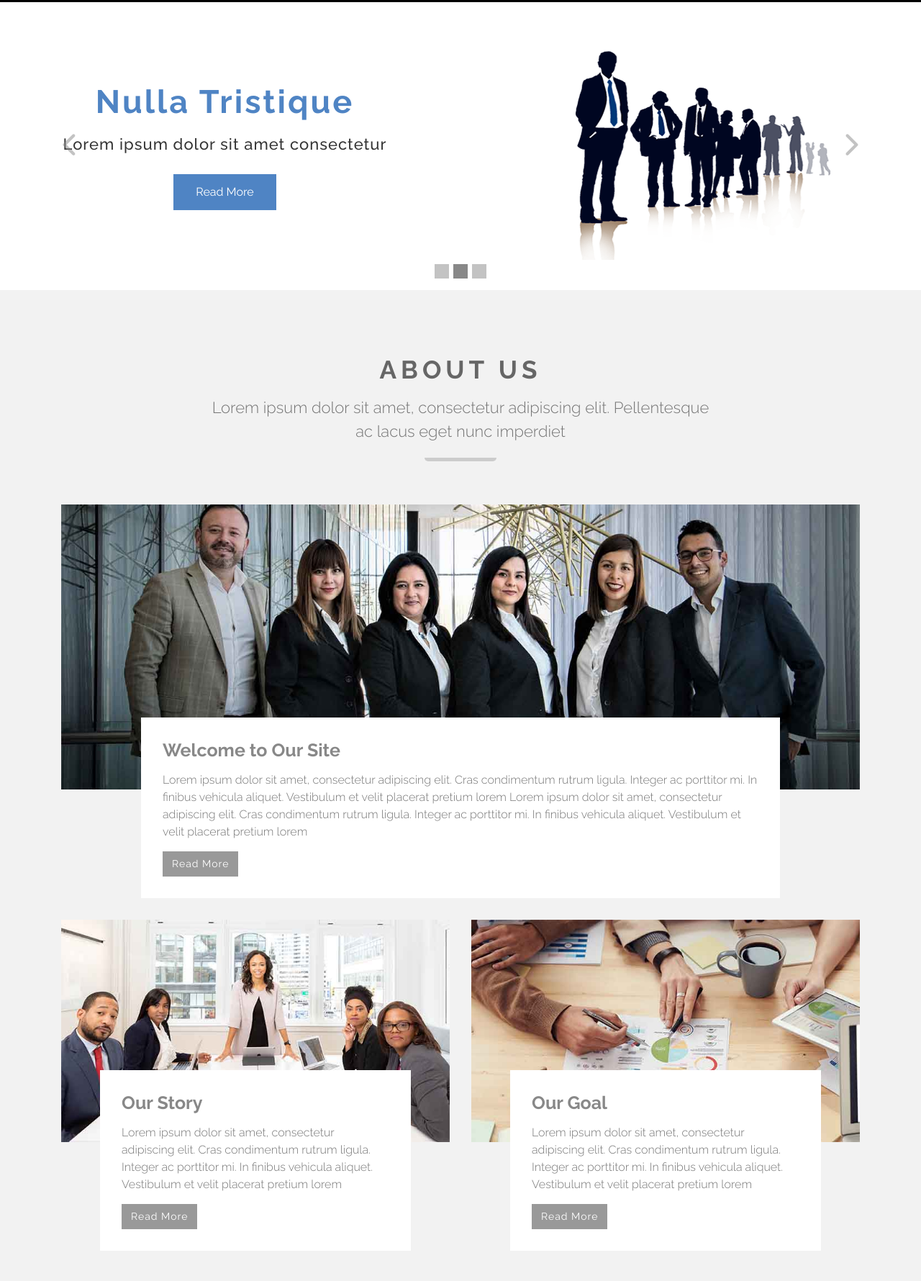
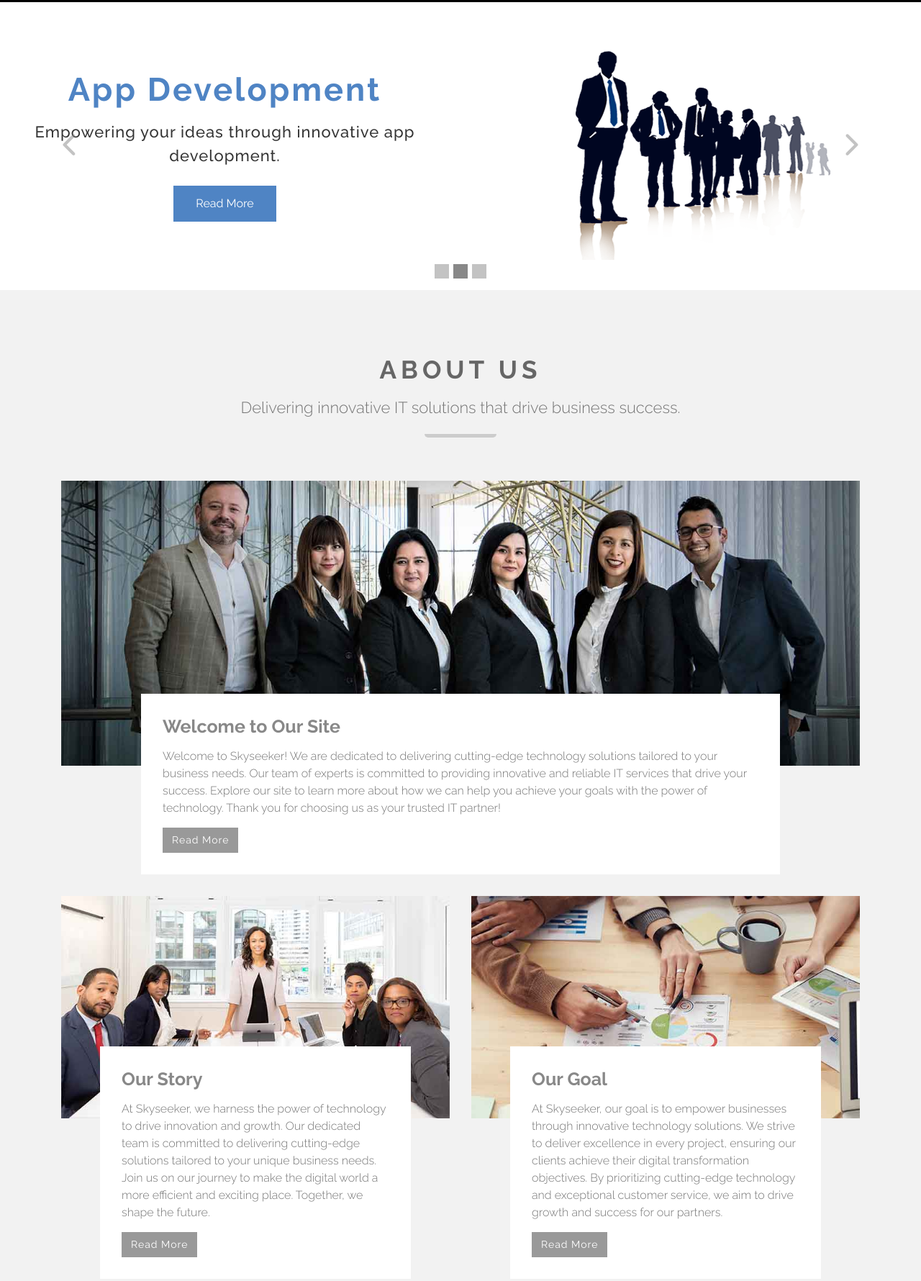
Before and after one commit to Anjaligangwar4455/website, a plain HTML site: page index.html in a window 1280 px wide. Shown: the part 97-1877 px from the top of the page at 72% size. Drawn offline with Linux system fonts and the light colour scheme.

Commit message:
Update index.html

```diff
--- a/index.html
+++ b/index.html
@@ -43,15 +43,15 @@
                         <a href="about.html" class="nav-item nav-link">About</a>
                         <a href="service.html" class="nav-item nav-link">Service</a>
                         <a href="portfolio.html" class="nav-item nav-link">Carrers</a>
-                        <!-- <a href="pricing.html" class="nav-item nav-link">Pricing</a> -->
+
                         <div class="nav-item dropdown">
                             <a href="#" class="nav-link dropdown-toggle" data-toggle="dropdown">Pages</a>
                             <div class="dropdown-menu">
-                                <!-- <a href="skill.html" class="dropdown-item">Skills</a> -->
+
                                 <a href="team.html" class="dropdown-item">Team Members</a>
-                                <!-- <a href="review.html" class="dropdown-item">Reviews</a> -->
+
                                 <a href="client.html" class="dropdown-item">Clients</a>
-                                <!-- <a href="single.html" class="dropdown-item">Single Page</a> -->
+
                             </div>
                         </div>
                         <a href="contact.html" class="nav-item nav-link">Contact</a>
@@ -77,8 +77,8 @@
                     <div class="row align-items-center">
                         <div class="col-md-6">
                             <div class="carousel-content">
-                                <h2>Lorem ipsum</h2>
-                                <p>Lorem ipsum dolor sit amet consectetur</p>
+                                <h2>Web Development</h2>
+                                <p>Building the web, one pixel at a time.</p>
                                 <a class="btn" href="">Read More</a>
                             </div>
                         </div>
@@ -93,8 +93,8 @@
                     <div class="row align-items-center">
                         <div class="col-md-6">
                             <div class="carousel-content">
-                                <h2>Nulla tristique</h2>
-                                <p>Lorem ipsum dolor sit amet consectetur</p>
+                                <h2>App Development</h2>
+                                <p>Empowering your ideas through innovative app development.</p>
                                 <a class="btn" href="">Read More</a>
                             </div>
                         </div>
@@ -109,8 +109,8 @@
                     <div class="row align-items-center">
                         <div class="col-md-6">
                             <div class="carousel-content">
-                                <h2>Pellentesque rutrum</h2>
-                                <p>Lorem ipsum dolor sit amet consectetur</p>
+                                <h2>Digital Marketing</h2>
+                                <p>Transforming clicks into connections.</p>
                                 <a class="btn" href="">Read More</a>
                             </div>
                         </div>
@@ -139,7 +139,7 @@
             <div class="section-header">
                 <h2>About Us</h2>
                 <p>
-                    Lorem ipsum dolor sit amet, consectetur adipiscing elit. Pellentesque ac lacus eget nunc imperdiet
+                    Delivering innovative IT solutions that drive business success.
                 </p>
             </div>
 
@@ -151,11 +151,11 @@
                     <div class="about-content">
                         <h2>Welcome to Our Site</h2>
                         <p>
-                            Lorem ipsum dolor sit amet, consectetur adipiscing elit. Cras condimentum rutrum ligula.
-                            Integer ac porttitor mi. In finibus vehicula aliquet. Vestibulum et velit placerat pretium
-                            lorem Lorem ipsum dolor sit amet, consectetur adipiscing elit. Cras condimentum rutrum
-                            ligula. Integer ac porttitor mi. In finibus vehicula aliquet. Vestibulum et velit placerat
-                            pretium lorem
+                            Welcome to Skyseeker! We are dedicated to delivering cutting-edge technology
+                            solutions tailored to your business needs. Our team of experts is committed to providing
+                            innovative and reliable IT services that drive your success. Explore our site to learn more
+                            about how we can help you achieve your goals with the power of technology. Thank you for
+                            choosing us as your trusted IT partner!
                         </p>
                         <a class="btn" href="#">Read More</a>
                     </div>
@@ -170,9 +170,10 @@
                     <div class="about-content">
                         <h2>Our Story</h2>
                         <p>
-                            Lorem ipsum dolor sit amet, consectetur adipiscing elit. Cras condimentum rutrum ligula.
-                            Integer ac porttitor mi. In finibus vehicula aliquet. Vestibulum et velit placerat pretium
-                            lorem
+                            At Skyseeker, we harness the power of technology to drive innovation and
+                            growth. Our dedicated team is committed to delivering cutting-edge solutions tailored to
+                            your unique business needs. Join us on our journey to make the digital world a more
+                            efficient and exciting place. Together, we shape the future.
                         </p>
                         <a class="btn" href="#">Read More</a>
                     </div>
@@ -184,9 +185,10 @@
                     <div class="about-content">
                         <h2>Our Goal</h2>
                         <p>
-                            Lorem ipsum dolor sit amet, consectetur adipiscing elit. Cras condimentum rutrum ligula.
-                            Integer ac porttitor mi. In finibus vehicula aliquet. Vestibulum et velit placerat pretium
-                            lorem
+                            At Skyseeker, our goal is to empower businesses through innovative technology
+                            solutions. We strive to deliver excellence in every project, ensuring our clients achieve
+                            their digital transformation objectives. By prioritizing cutting-edge technology and
+                            exceptional customer service, we aim to drive growth and success for our partners.
                         </p>
                         <a class="btn" href="#">Read More</a>
                     </div>
@@ -213,7 +215,7 @@
                         </div>
                         <div class="service-detail">
                             <h4><a href="">Web Development</a></h4>
-                            <p>Lorem ipsum dolor sit amet, consectetur adipisicing elit. Praesentium.</p>
+                            <p>Building the web, one pixel at a time.</p>
                         </div>
                     </div>
                 </div>
@@ -224,7 +226,7 @@
                         </div>
                         <div class="service-detail">
                             <h4><a href="">App Development</a></h4>
-                            <p>Lorem ipsum dolor sit amet, consectetur adipisicing elit. Praesentium.</p>
+                            <p>Empowering your ideas through innovative app development.</p>
                         </div>
                     </div>
                 </div>
@@ -235,7 +237,7 @@
                         </div>
                         <div class="service-detail">
                             <h4><a href="">Digital Marketing</a></h4>
-                            <p>Lorem ipsum dolor sit amet, consectetur adipisicing elit. Praesentium.</p>
+                            <p>Transforming clicks into connections.</p>
                         </div>
                     </div>
                 </div>
@@ -246,7 +248,7 @@
                         </div>
                         <div class="service-detail">
                             <h4><a href="">IT Support</a></h4>
-                            <p>Lorem ipsum dolor sit amet, consectetur adipisicing elit. Praesentium.</p>
+                            <p>Empowering your tech, one solution at a time.</p>
                         </div>
                     </div>
                 </div>
@@ -262,10 +264,10 @@
             <div class="section-header">
                 <h2>Call to Action</h2>
                 <p>
-                    Lorem ipsum dolor sit amet, consectetur adipiscing elit. Pellentesque ac lacus eget nunc imperdiet
+                    Unlock your full potential with our expert IT solutions. Contact us today and transform your technology landscape!
                 </p>
             </div>
-            <a class="btn" href="#">Call To Action</a>
+            <a class="btn" href="./contact.html">Call To Action</a>
         </div>
     </div>
     <!-- Call To Action End -->
@@ -721,7 +723,7 @@
             <div class="section-header">
                 <h2>Contact Us</h2>
                 <p>
-                    Lorem ipsum dolor sit amet, consectetur adipiscing elit. Pellentesque ac lacus eget nunc imperdiet
+                    Connecting people through innovation and empathy.
                 </p>
             </div>
 
@@ -798,10 +800,10 @@
 
                         <div class="social-links">
                             <a href="#"><i class="ion-logo-twitter"></i></a>
-                            <a href="https://facebook.com/freewebsitecode/"><i class="ion-logo-facebook"></i></a>
+                            <a href="#"><i class="ion-logo-facebook"></i></a>
                             <a href="#"><i class="ion-logo-linkedin"></i></a>
                             <a href="#"><i class="ion-logo-instagram"></i></a>
-                            <a href="https://www.youtube.com/channel/UC9HlQRmKgG3jeVD_fBxj1Pw/videos"><i
+                            <a href="#"><i
                                     class="ion-logo-youtube"></i></a>
                         </div>
 
@@ -809,7 +811,8 @@
 
                     <div class="col-lg-3 col-md-6 footer-newsletter">
                         <h4>Our Company</h4>
-                        <p>Skyseeker is committed to offering top-notch services and products to our valued customers. Our
+                        <p>Skyseeker is committed to offering top-notch services and products to our valued customers.
+                            Our
                             mission is to deliver quality and innovation in everything we do.</p>
                         <form action="" method="post">
                             <input type="email" name="email"><input type="submit" value="Subscribe">
```
